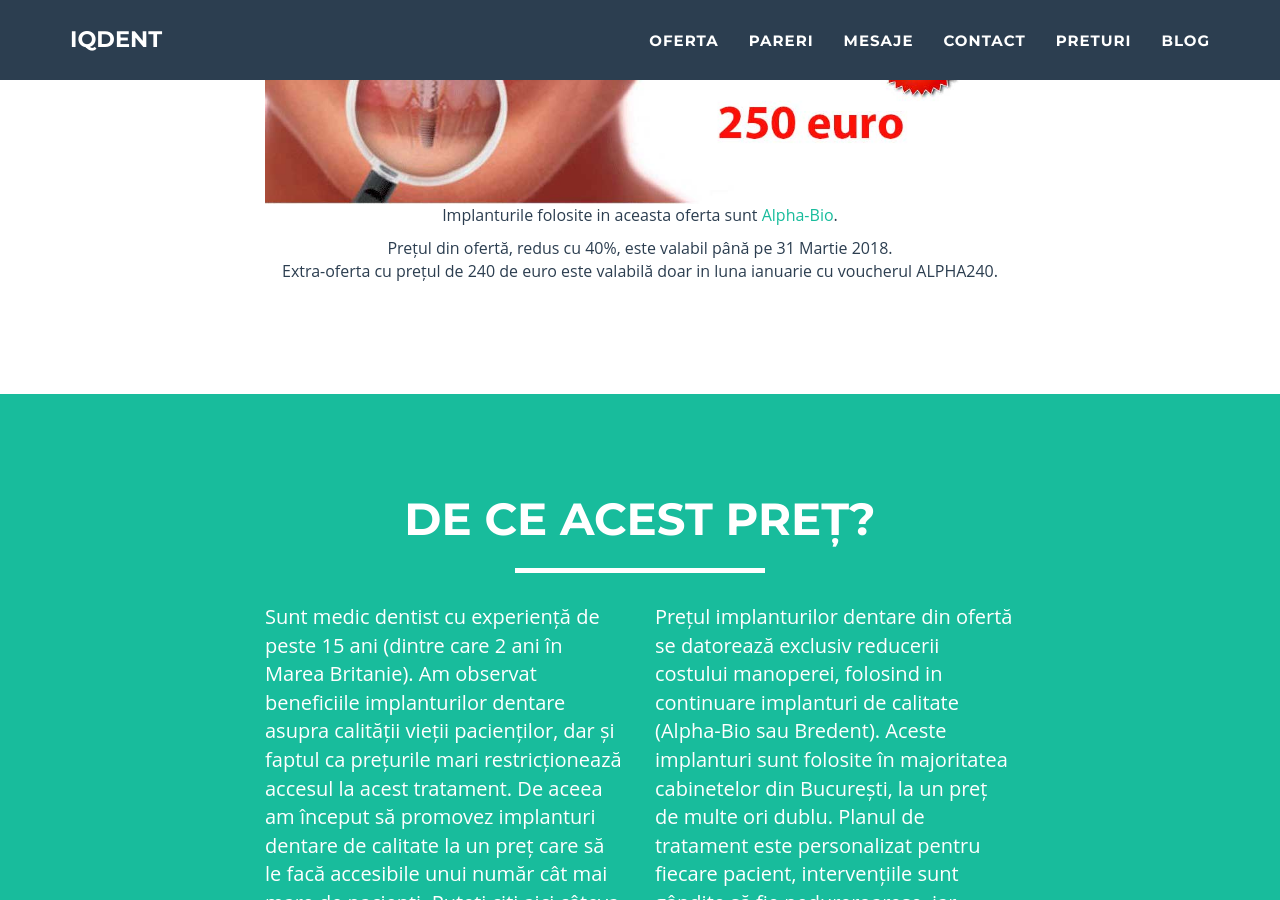
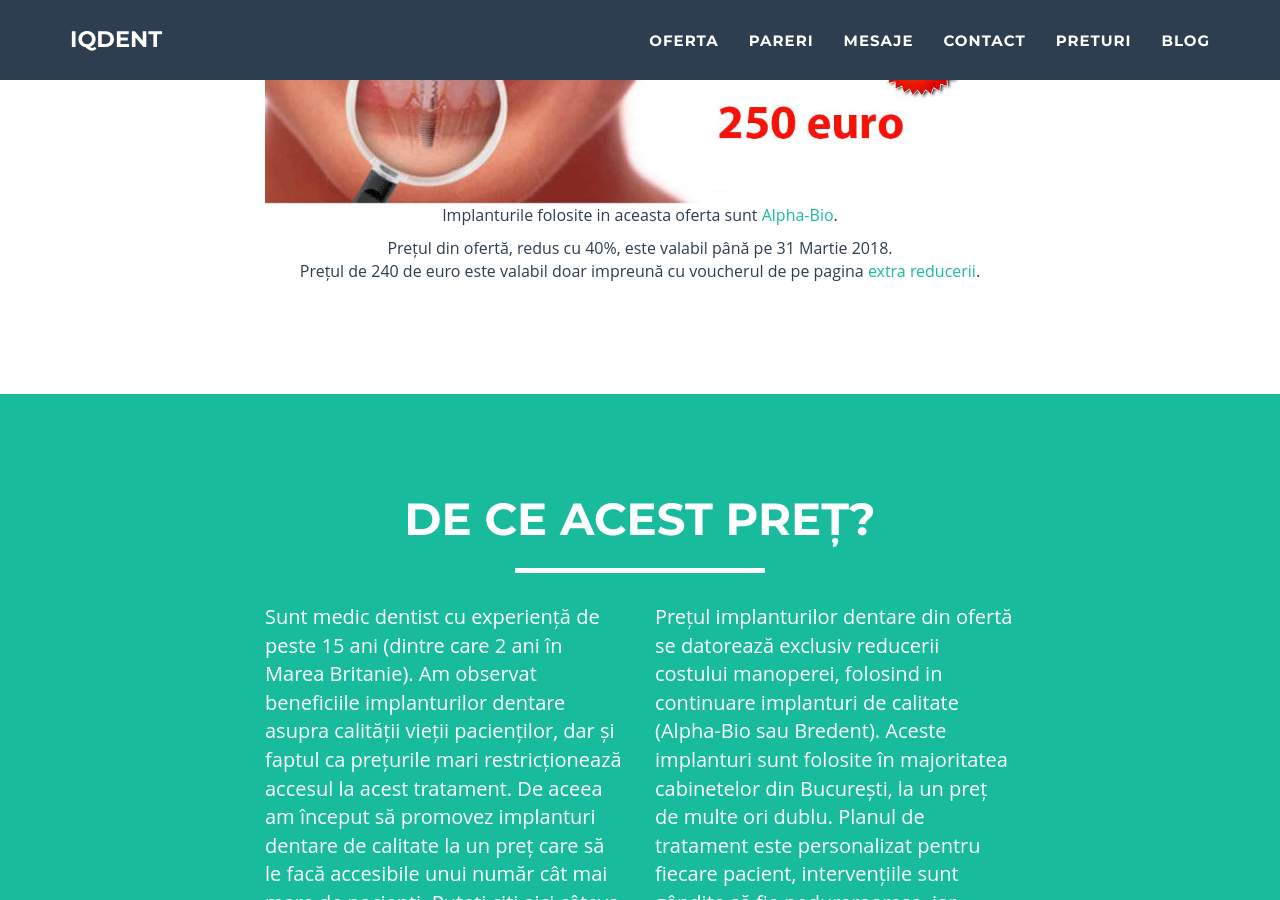
Before and after one commit to littledentgopo/offerdent, a Jekyll site: the page built from index.html, in a window 1280 px wide and 900 px high, scrolled down 1295 px. Built offline with Jekyll 4.4.1, drawn with Linux system fonts in a browser that asks for light colours; comment, search, counter and statistics services are not loaded.

Commit message:
Adding extras

```diff
--- a/_config.yml
+++ b/_config.yml
@@ -1,4 +1,5 @@
 name: IQDent
+newname: INODent
 title: "Oferte implant dentar"
 description: "Oferte implant dentar pret ieftin. Bucuresti, Sector 3. Implanturi dentare la preturi rezonabile."
 url: https://www.oferteimplantdentar.ro
@@ -27,7 +28,7 @@ contact:
 
 offer:
     expirydate: 31 Martie 2018
-    extramonth: ianuarie
+    extramonth: februarie 2018
 
 
 permalink: none
--- a/_includes/section-discount.html
+++ b/_includes/section-discount.html
@@ -23,7 +23,7 @@
                      <p class="small">
                          Prețul din ofertă, redus cu 40%, este valabil până pe {{site.offer.expirydate}}.
                          <br/>
-                         Extra-oferta cu prețul de 240 de euro este valabilă doar in luna {{site.offer.extramonth}} cu voucherul ALPHA240.
+                         Prețul de 240 de euro este valabil doar impreună cu voucherul de pe pagina <a href="/extra-reducere-alphabio.html">extra reducerii</a>.
                     </p>
                 </div>
 
```
Also changed, not shown: extra-reducere-alphabio.html (added, +49 -0 lines), img/promo/implant-dentar-pret-240.jpg (added).
